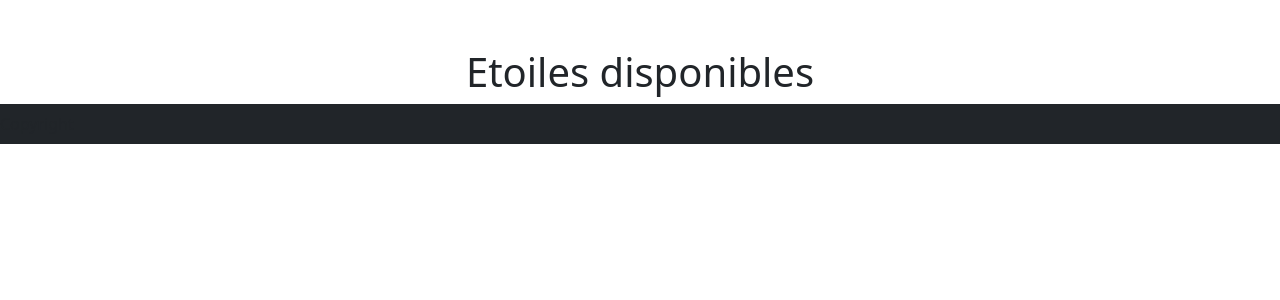
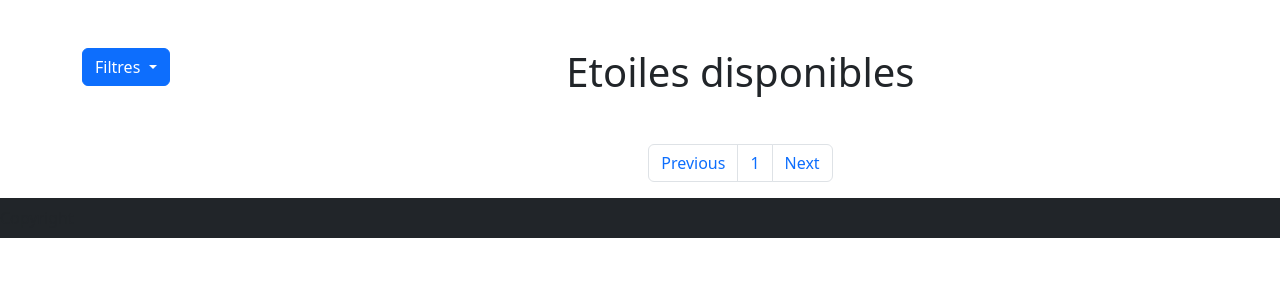
Before and after one commit to Nicolas-CHRETIEN/my-lucky-star, a Symfony app: template templates/stars/index.html.twig in a window 1280 px wide. Shown: the part 56-356 px from the top of the page. Run offline with Twig, Linux system fonts and the light colour scheme; the template is opened without the code that fills it, so the values that code supplies are empty; some libraries are stand-ins or nearby versions.

Commit message:
filters with mass fixtures also for comments

```diff
--- a/templates/include/header.html.twig
+++ b/templates/include/header.html.twig
@@ -11,7 +11,7 @@
 					</a>
 				</li>
 				<li class="nav-item">
-					<a class="nav-link" href="{{path('app_stars')}}">Etoiles disponibles</a>
+					<a class="nav-link" href="{{ path('app_stars', {'page': 1, 'filter': 0}) }}">Etoiles disponibles</a>
 				</li>
 				<li class="nav-item">
 				{% if app.user %}
--- a/templates/stars/index.html.twig
+++ b/templates/stars/index.html.twig
@@ -3,14 +3,52 @@
 {% block title %} stars {% endblock %}
 
 {% block body %}
-    <main class="container">
-        <h1 class="mt-5 mb-8 text-center">Etoiles disponibles</h1>
+
+
+    <main class="container d-flex flex-row">
+        <aside style="width: 20%;">
+            <div class="dropdown">
+                <button class="btn btn-primary dropdown-toggle mt-5" type="button" data-bs-toggle="dropdown" aria-expanded="false">
+                    Filtres
+                </button>
+                <ul class="dropdown-menu">
+                    <li><hr class="dropdown-divider"></li>
+                    <li><h3 class="dropdown-header text-primary">Filtres</h3></li>
+                    <li><hr class="dropdown-divider"></li>
+                    <li><a class="dropdown-item" href="{{ path('app_stars', {'page': 1, 'filter': 0}) }}">Toutes les étoiles</a></li>
+                    <li><hr class="dropdown-divider"></li>
+                    <li><h3 class="dropdown-header text-primary">Couleur des étoiles</h3></li>
+                    <li><hr class="dropdown-divider"></li>
+                    <li><a class="dropdown-item" href="{{ path('app_stars', {'page': 1, 'filter': 'red'}) }}">Etoiles rouges</a></li>
+                    <li><a class="dropdown-item" href="{{ path('app_stars', {'page': 1, 'filter': 'yellow'}) }}">Etoiles jaunes</a></li>
+                    <li><a class="dropdown-item" href="{{ path('app_stars', {'page': 1, 'filter': 'white'}) }}">Etoiles blanches</a></li>
+                    <li><a class="dropdown-item" href="{{ path('app_stars', {'page': 1, 'filter': 'blue'}) }}">Etoiles bleues</a></li>
+                    <li><hr class="dropdown-divider"></li>
+                    <li><h3 class="dropdown-header text-primary">Distance des étoiles</h3></li>
+                    <li><hr class="dropdown-divider"></li>
+                    <li><a class="dropdown-item" href="{{ path('app_stars', {'page': 1, 'filter': '20al'}) }}">Moins de 20 années lumières</a></li>
+                    <li><a class="dropdown-item" href="{{ path('app_stars', {'page': 1, 'filter': '100al'}) }}">De 20 à 100 années lumières</a></li>
+                    <li><a class="dropdown-item" href="{{ path('app_stars', {'page': 1, 'filter': '1000al'}) }}">De 101 à 1000 années lumières</a></li>
+                    <li><a class="dropdown-item" href="{{ path('app_stars', {'page': 1, 'filter': '1001al'}) }}">Plus de 1000 années lumières</a></li>
+                    <li><hr class="dropdown-divider"></li>
+                    <li><h3 class="dropdown-header text-primary">Dropdown header</h3></li>
+                    <li><hr class="dropdown-divider"></li>
+                    <li><a class="dropdown-item" href="{{ path('app_stars', {'page': 1, 'filter': '5sun'}) }}">Moins de 5 fois la taille du soleil</a></li>
+                    <li><a class="dropdown-item" href="{{ path('app_stars', {'page': 1, 'filter': '20sun'}) }}">De 5 à 20 la taille du soleil</a></li>
+                    <li><a class="dropdown-item" href="{{ path('app_stars', {'page': 1, 'filter': '100sun'}) }}">De 21 à 100 la taille du soleil</a></li>
+                    <li><a class="dropdown-item" href="{{ path('app_stars', {'page': 1, 'filter': '101sun'}) }}">Plus de 100 la taille du soleil</a></li>
+                    <li><hr class="dropdown-divider"></li>
+                </ul>
+            </div>
+        </aside>
+
+        <div style="width: 78%;">
+            <h1 class="mt-5 mb-5 text-center">Etoiles disponibles</h1>
+
             <div class="d-flex flex-wrap justify-content-around">
-
-            {# Loop to show a third that the available stars only. #}
                 {% for star in stars %}
                     <div class="card mb-3 mx-1" style="width: 20em;">
-                    <a href="{{path('app_stars_knowmore', {'id': star.id})}}" class="btn btn-primary">
+                        <a href="{{ path('app_stars_knowmore', {'id': star.id}) }}" class="btn btn-primary">
                         <img src={{star.image}} class="card-img-top image image_stars" alt="Image de l'étoile">
                         </a>
 
@@ -25,10 +63,40 @@
                             <p class="text-success  mb-0">{{star.price * (1 - star.discount / 100)}} €</p>
                             <p class="text-secondary mb-6">Soit une réduction de {{star.discount}} % </p>
                             {% endif %}
-                        <a href="{{path('app_stars_knowmore', {'id': star.id})}}" class="btn btn-primary">Afficher plus</a>
+                            <a href="{{ path('app_stars_knowmore', {'id': star.id}) }}" class="btn btn-primary">Afficher plus</a>
                         </div>
                     </div>
                 {% endfor %}
             </div>
+
+
+
+
+            {# Pagination. #}
+            <nav aria-label="Page navigation example">
+
+                <ul class="pagination d-flex justify-content-center">
+
+                    {% if page < 2 %}
+                        {% set previous = 1 %}
+                    {% else %}
+                        {% set previous = page - 1 %}
+                    {% endif %}
+                    <li class="page-item"><a class="page-link" href="{{ path('app_stars', {'page': previous, 'filter': filter}) }}">Previous</a></li>
+
+                    {% for index in 0..(allStars|length / 10)|round(0, "ceil") %}
+                    <li class="page-item"><a class="page-link" href="{{ path('app_stars', {'page': index + 1, 'filter': filter}) }}">{{ index + 1 }}</a></li>
+                    {% endfor %}
+
+
+                    {% if page > ((allStars|length / 10)) %}
+                        {% set next = (allStars|length / 10)|round(0, "ceil") %}
+                    {% else %}
+                        {% set next = page + 1 %}
+                    {% endif %}
+                    <li class="page-item"><a class="page-link" href="{{ path('app_stars', {'page': next, 'filter': filter}) }}">Next</a></li>
+                </ul>
+            </nav>
+        </div>
     </main>
 {% endblock %}
```
Also changed, not shown: src/Controller/StarsController.php (+108 -8 lines), src/DataFixtures/AppFixtures.php (+38 -5 lines). Lines whose indentation alone changed are shown as unchanged.
